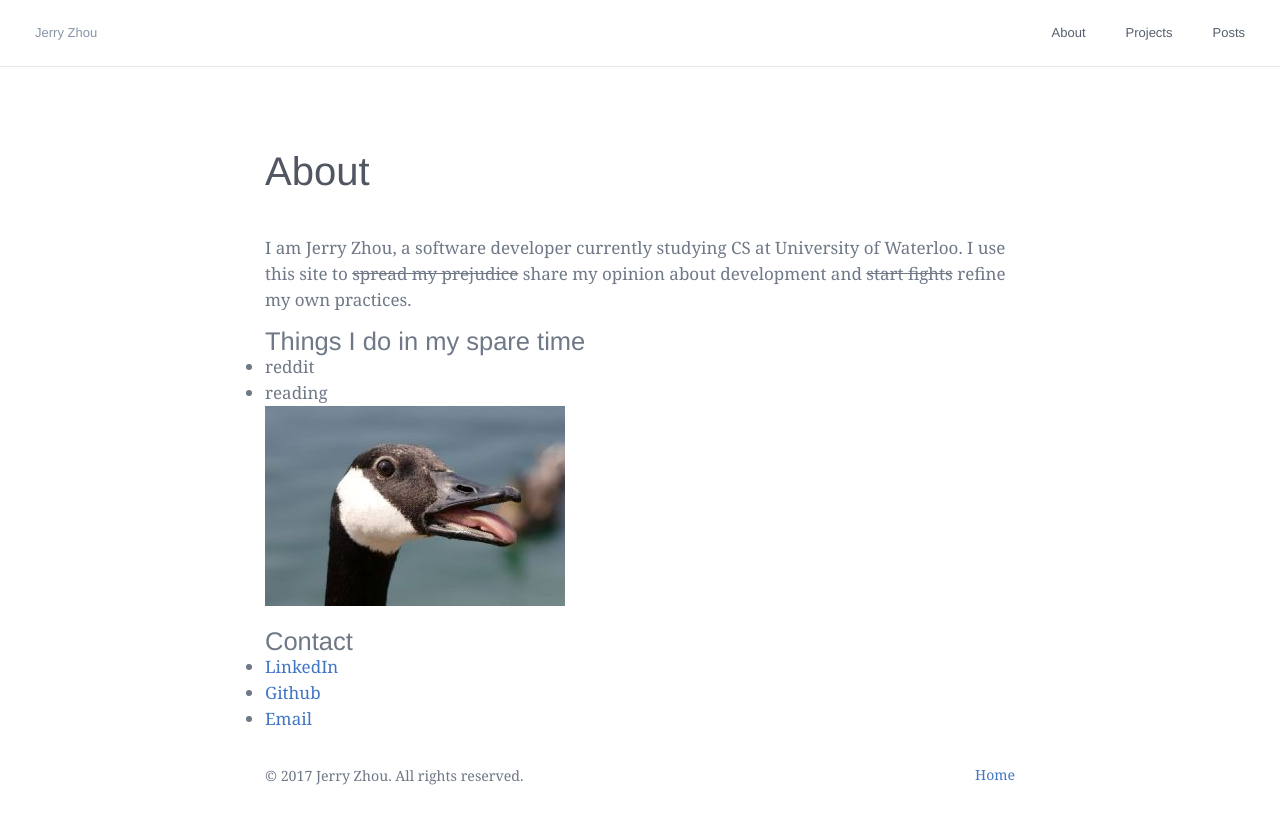
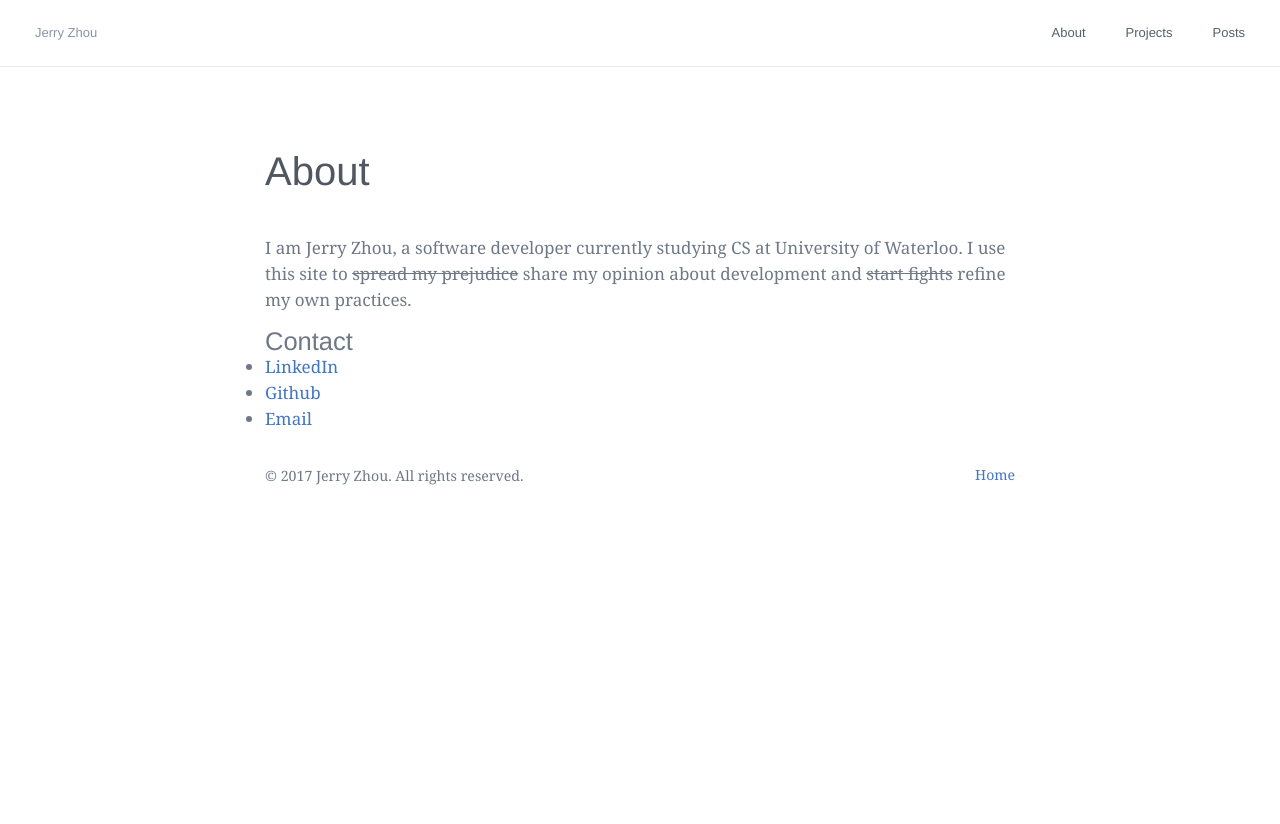
Before and after one commit to LookLikeAPro/looklikeapro.github.io, a Jekyll site: the page built from about.md, in a window 1280 px wide. Shown: the top 824 px of the page. Built offline with Jekyll 4.4.1, drawn with Linux system fonts in a browser that asks for light colours.

Commit message:
change about

```diff
--- a/about.md
+++ b/about.md
@@ -8,13 +8,6 @@ permalink: /about/
 
 I am Jerry Zhou, a software developer currently studying CS at University of Waterloo. I use this site to <s>spread my prejudice</s> share my opinion about development and <s>start fights</s> refine my own practices.
 
-## Things I do in my spare time
-
-- reddit
-- reading
-
-![](/assets/canada_goose.jpg)
-
 ## Contact
 
 - [LinkedIn](https://ca.linkedin.com/pub/jerry-zhou/5b/a17/a12)
```
